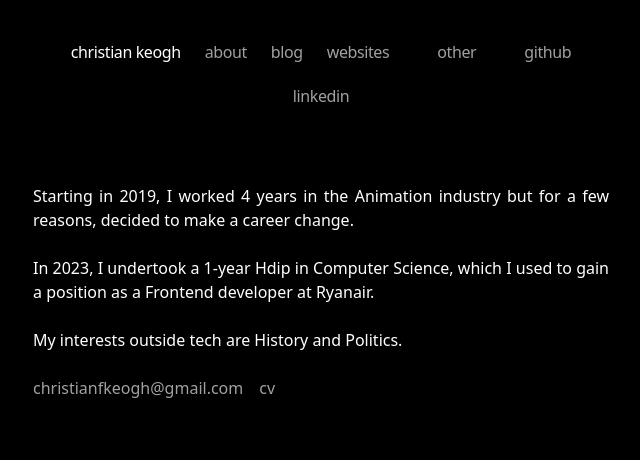
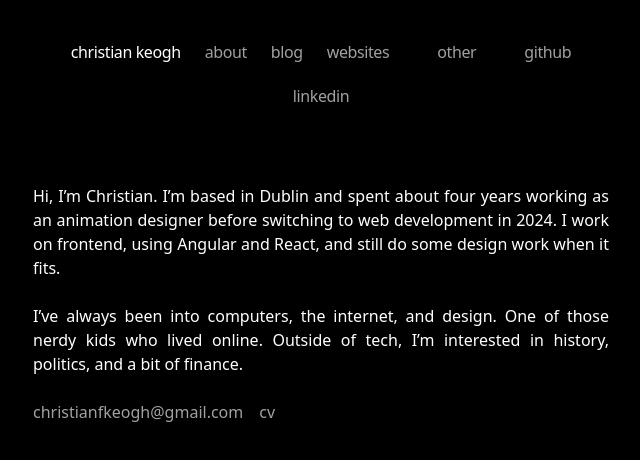
Before and after one commit to ChristianKeogh/personal_website, a Next.js app: page /about in a window 1280 px wide. Shown: the top 460 px of the page, without its empty margins (319-959 px from the left). Built offline with nearby package versions, Linux system fonts and the light colour scheme.

Commit message:
new about page

```diff
--- a/app/about/page.tsx
+++ b/app/about/page.tsx
@@ -9,15 +9,15 @@ export default function Page() {
         animate={{ opacity: 1 }}
         className="text-justify"
       >
-        Starting in 2019, I worked 4 years in the Animation industry but for a
-        few reasons, decided to make a career change.
+        Hi, I’m Christian. I’m based in Dublin and spent about four years
+        working as an animation designer before switching to web development in
+        2024. I work on frontend, using Angular and React, and still do some
+        design work when it fits.
         <br />
         <br />
-        In 2023, I undertook a 1-year Hdip in Computer Science, which I used to
-        gain a position as a Frontend developer at Ryanair.
-        <br />
-        <br />
-        My interests outside tech are History and Politics.
+        I’ve always been into computers, the internet, and design. One of those
+        nerdy kids who lived online. Outside of tech, I’m interested in history,
+        politics, and a bit of finance.
       </motion.p>
       <br />
       <motion.div
--- /dev/null
+++ b/app/test/page.tsx
@@ -0,0 +1,44 @@
+"use client";
+import { motion } from "framer-motion";
+import Image from "next/image";
+
+const fadeIn = {
+  hidden: { opacity: 0, x: 50 },
+  visible: { opacity: 1, x: 0, transition: { duration: 0.6 } }
+};
+
+export default function Page() {
+  const sections = [
+    { text: "1 1 1 1 1 1 1 1 1 1", key: 1 },
+    { text: "2 2 2 2 2 2 2 2 2 2 2 2 2", key: 2 },
+    { text: "3 3 3 3 3 3 3 3 3 3 3", key: 3 },
+    { text: "4 4 4 4 4 4 4 4", key: 4 }
+  ];
+
+  return (
+    <section>
+      {sections.map((section) => (
+        <motion.div
+          key={section.key}
+          variants={fadeIn}
+          initial="hidden"
+          whileInView="visible"
+          viewport={{ amount: 0.3 }}
+          className="flex flex-row items-center pb-60"
+        >
+          <Image
+            src="/images/home/IMG_4172.JPG"
+            alt="Mineself"
+            width={300}
+            height={500}
+            className="mr-8"
+            priority
+          />
+          <div className="text-justify flex-col space-y-10">
+            <p>{section.text}</p>
+          </div>
+        </motion.div>
+      ))}
+    </section>
+  );
+}
```
